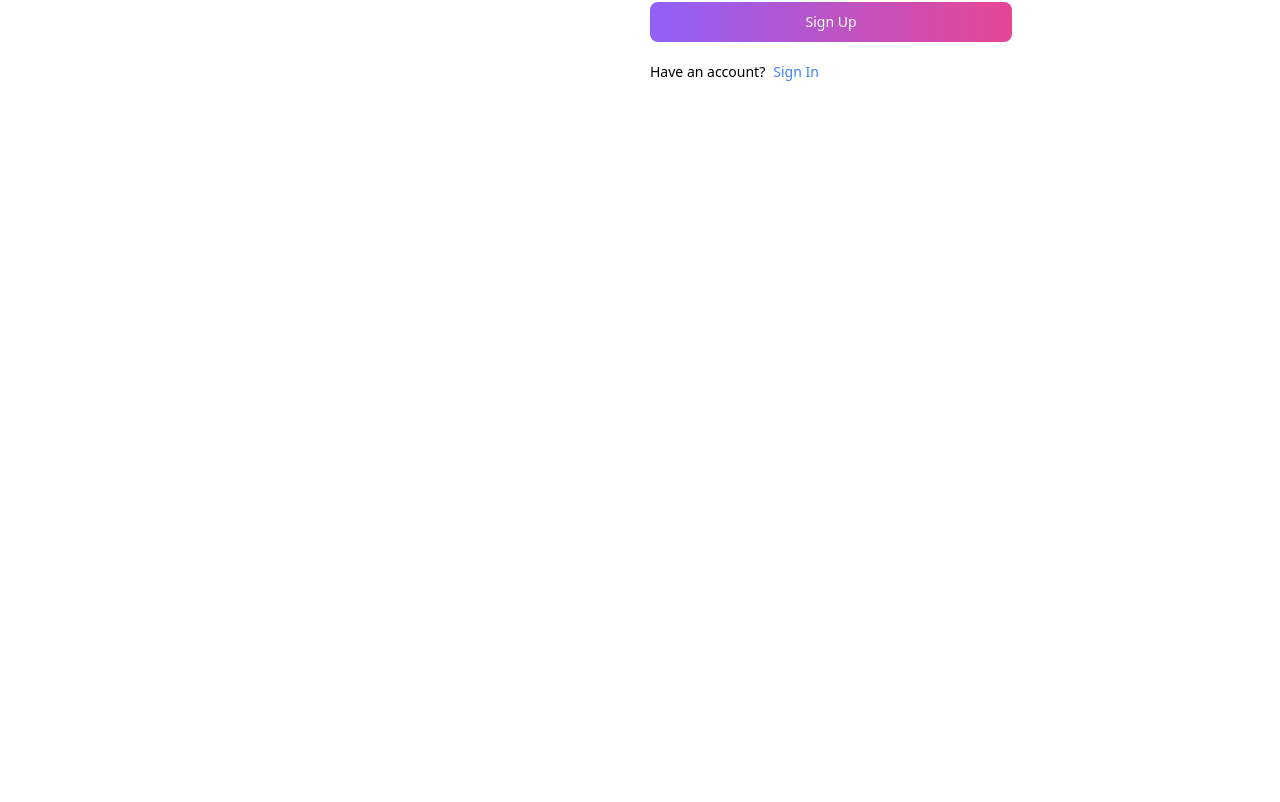
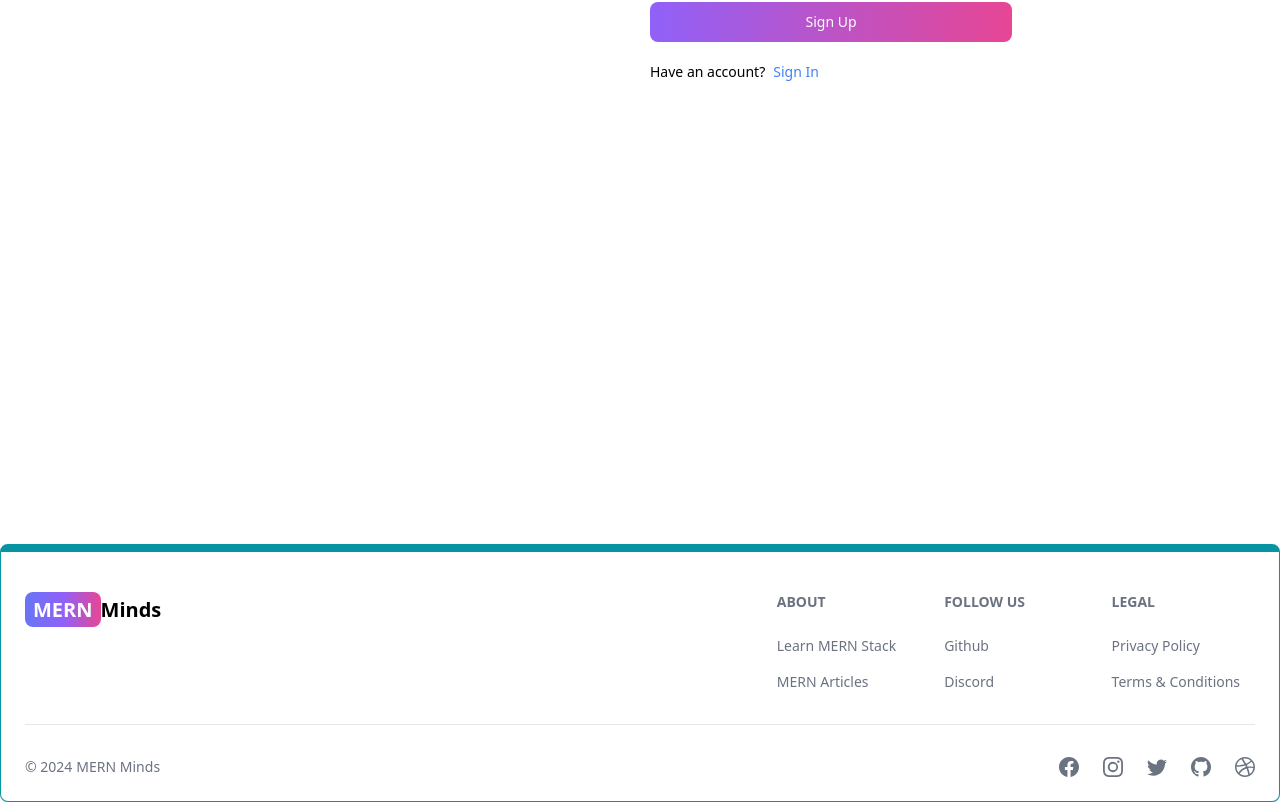
Before and after one commit to Siddhesh-yerramneni/Blog-Mern, a React (Vite) app in the folder client/: page /sign-up in a window 1280 px wide. Shown: the part 400-1202 px from the top of the page. Before the commit the page ends 944 px from the top, so only its background shows below. Built offline with nearby package versions, Linux system fonts and the light colour scheme.

Commit message:
Created footer

```diff
--- a/client/src/App.jsx
+++ b/client/src/App.jsx
@@ -7,6 +7,7 @@
 import SignIn from './pages/SignIn';
 import SignUp from './pages/SignUp';
 import Header from './Components/Header.jsx';
+import Footer from './Components/Footer.jsx';
 
 export default function App() {
   return (
@@ -20,6 +21,7 @@
         <Route path='/sign-in' element={<SignIn />}/>
         <Route path='/sign-up' element={<SignUp />}/>
       </Routes>
+      <Footer/>
     </BrowserRouter>
   )
 }
--- /dev/null
+++ b/client/src/Components/Footer.jsx
@@ -0,0 +1,81 @@
+import { Footer } from 'flowbite-react';
+import { Link } from 'react-router-dom';
+import { BsFacebook, BsInstagram, BsTwitter, BsGithub, BsDribbble } from 'react-icons/bs';
+export default function FooterCom() {
+  return (
+    <Footer container className='border border-t-8 border-teal-500'>
+      <div className='w-full max-w-7xl mx-auto'>
+        <div className='grid w-full justify-between sm:flex md:grid-cols-1'>
+          <div className='mt-5'>
+            <Link
+              to='/'
+              className='self-center whitespace-nowrap text-lg sm:text-xl font-semibold dark:text-white'
+            >
+              <span className='px-2 py-1 bg-gradient-to-r from-indigo-500 via-purple-500 to-pink-500 rounded-lg text-white'>
+                MERN
+              </span>
+                Minds
+            </Link>
+          </div>
+          <div className='grid grid-cols-2 gap-8 mt-4 sm:grid-cols-3 sm:gap-6'>
+            <div>
+              <Footer.Title title='About' />
+              <Footer.LinkGroup col>
+                <Footer.Link
+                  href='#'
+                  target='_blank'
+                  rel='noopener noreferrer'
+                >
+                  Learn MERN Stack
+                </Footer.Link>
+                <Footer.Link
+                  href='/about'
+                  target='_blank'
+                  rel='noopener noreferrer'
+                >
+                  MERN Articles
+                </Footer.Link>
+              </Footer.LinkGroup>
+            </div>
+            <div>
+              <Footer.Title title='Follow us' />
+              <Footer.LinkGroup col>
+                <Footer.Link
+                  href='#'
+                  target='_blank'
+                  rel='noopener noreferrer'
+                >
+                  Github
+                </Footer.Link>
+                <Footer.Link href='#'>Discord</Footer.Link>
+              </Footer.LinkGroup>
+            </div>
+            <div>
+              <Footer.Title title='Legal' />
+              <Footer.LinkGroup col>
+                <Footer.Link href='#'>Privacy Policy</Footer.Link>
+                <Footer.Link href='#'>Terms &amp; Conditions</Footer.Link>
+              </Footer.LinkGroup>
+            </div>
+          </div>
+        </div>
+        <Footer.Divider />
+        <div className='w-full sm:flex sm:items-center sm:justify-between'>
+          <Footer.Copyright
+            href='#'
+            by="MERN Minds"
+            year={new Date().getFullYear()}
+          />
+          <div className="flex gap-6 sm:mt-0 mt-4 sm:justify-center">
+            <Footer.Icon href='#' icon={BsFacebook}/>
+            <Footer.Icon href='#' icon={BsInstagram}/>
+            <Footer.Icon href='#' icon={BsTwitter}/>
+            <Footer.Icon href='#' icon={BsGithub}/>
+            <Footer.Icon href='#' icon={BsDribbble}/>
+
+          </div>
+        </div>
+      </div>
+    </Footer>
+  );
+}
```
